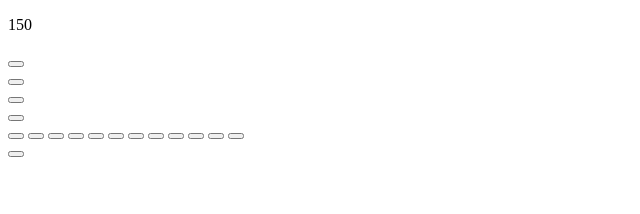
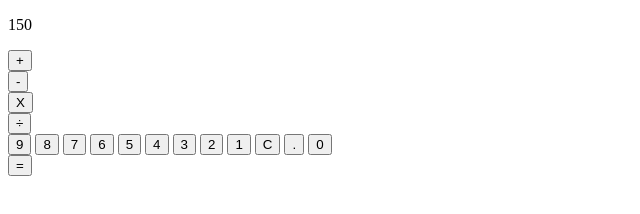
Before and after one commit to gabrielSo0/calculator, a plain HTML site: page index.html in a window 1280 px wide. Shown: the whole page, without its empty margins (0-640 px from the left). Drawn offline with Linux system fonts and the light colour scheme.

Commit message:
Finishing the html part

```diff
--- a/index.html
+++ b/index.html
@@ -13,34 +13,34 @@
         </div>
         <div class="operations">
             <div class="sum">
-                <button class="sum-button"></button>
+                <button class="sum-button">+</button>
             </div>
             <div class="subtraction">
-                <button class="sub-button"></button>
+                <button class="sub-button">-</button>
             </div>
             <div class="multiplication">
-                <button class="mult-button"></button>
+                <button class="mult-button">X</button>
             </div>
             <div class="division">
-                <button class="div-button"></button>
+                <button class="div-button">&divide;</button>
             </div>
         </div>
         <div class="numbers">
-            <button></button>
-            <button></button>
-            <button></button>
-            <button></button>
-            <button></button>
-            <button></button>
-            <button></button>
-            <button></button>
-            <button></button>
-            <button></button>
-            <button></button>
-            <button></button>
+            <button>9</button>
+            <button>8</button>
+            <button>7</button>
+            <button>6</button>
+            <button>5</button>
+            <button>4</button>
+            <button>3</button>
+            <button>2</button>
+            <button>1</button>
+            <button>C</button>
+            <button>.</button>
+            <button>0</button>
         </div>
         <div class="equal">
-            <button></button>
+            <button>=</button>
         </div>
     </div>
 </body>
```
